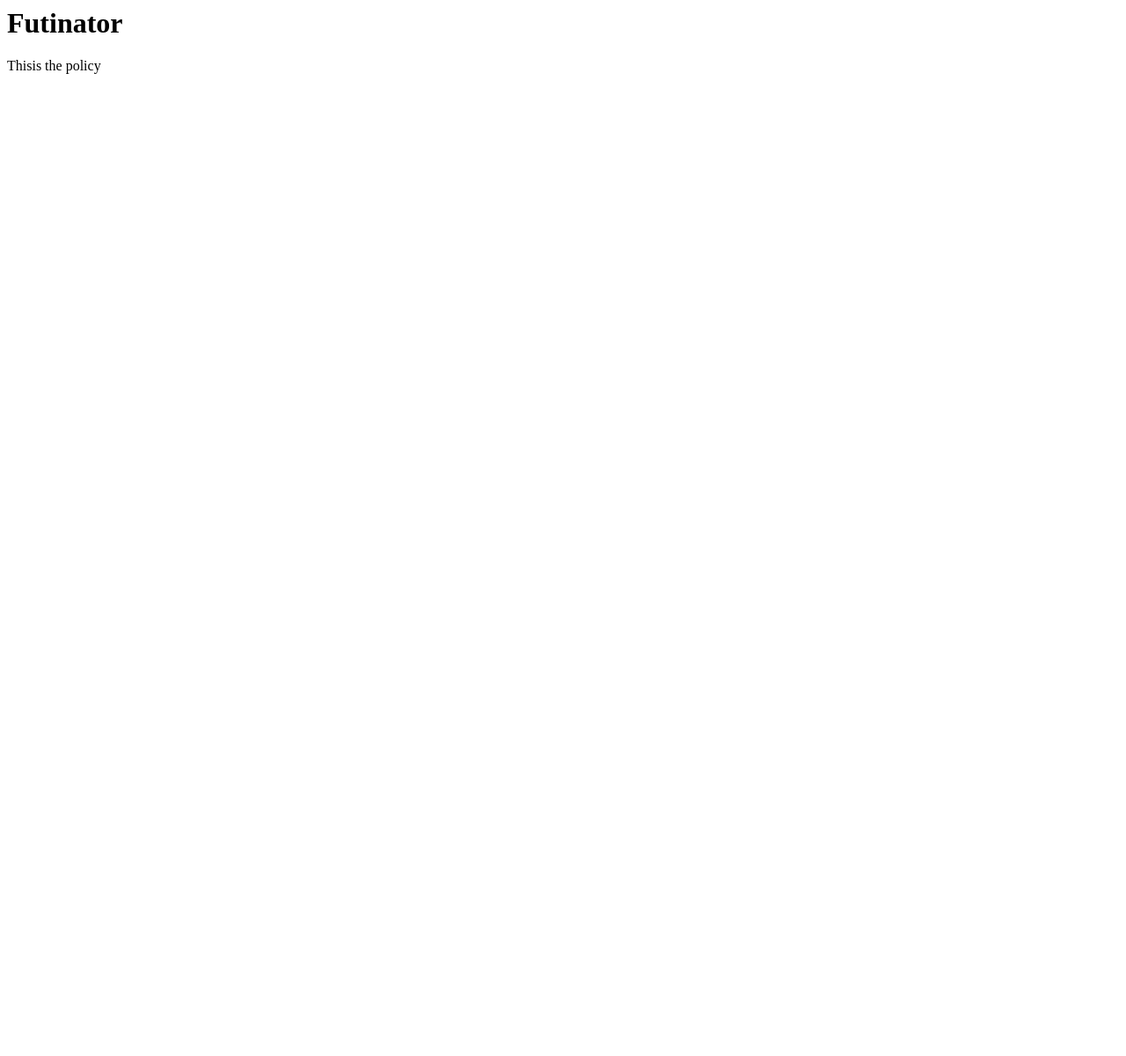
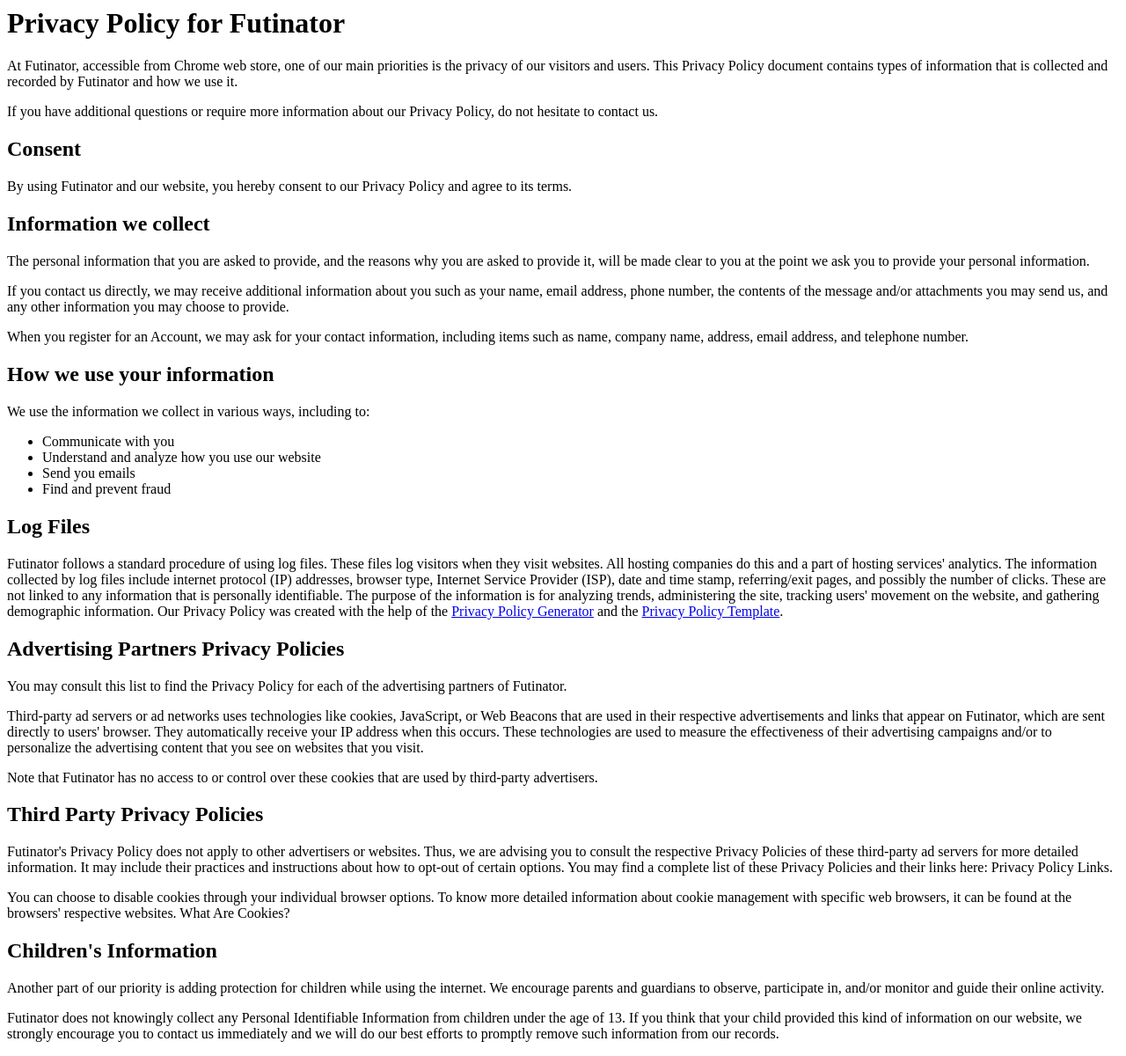
Before and after one commit to Futinator/futinator.github.io, a plain HTML site: page pages/policy.html in a window 1280 px wide. Shown: the whole page at 88% size. Before the commit the page ends 800 px from the top, so only its background shows below. Drawn offline with Linux system fonts and the light colour scheme.

Commit message:
Policy update

```diff
--- a/pages/policy.html
+++ b/pages/policy.html
@@ -1,6 +1,59 @@
 <html>
 <body>
-<h1>Futinator</h1>
-<p>Thisis the policy</p>
+<h1>Privacy Policy for Futinator</h1>
+<p>
+
+<p>At Futinator, accessible from Chrome web store, one of our main priorities is the privacy of our visitors and users. This Privacy Policy document contains types of information that is collected and recorded by Futinator and how we use it.</p>
+
+<p>If you have additional questions or require more information about our Privacy Policy, do not hesitate to contact us.</p>
+
+<h2>Consent</h2>
+
+<p>By using Futinator and our website, you hereby consent to our Privacy Policy and agree to its terms.</p>
+
+<h2>Information we collect</h2>
+
+<p>The personal information that you are asked to provide, and the reasons why you are asked to provide it, will be made clear to you at the point we ask you to provide your personal information.</p>
+<p>If you contact us directly, we may receive additional information about you such as your name, email address, phone number, the contents of the message and/or attachments you may send us, and any other information you may choose to provide.</p>
+<p>When you register for an Account, we may ask for your contact information, including items such as name, company name, address, email address, and telephone number.</p>
+
+<h2>How we use your information</h2>
+
+<p>We use the information we collect in various ways, including to:</p>
+
+<ul>
+<li>Communicate with you</li>
+<li>Understand and analyze how you use our website</li>
+<li>Send you emails</li>
+<li>Find and prevent fraud</li>
+</ul>
+
+<h2>Log Files</h2>
+
+<p>Futinator follows a standard procedure of using log files. These files log visitors when they visit websites. All hosting companies do this and a part of hosting services' analytics. The information collected by log files include internet protocol (IP) addresses, browser type, Internet Service Provider (ISP), date and time stamp, referring/exit pages, and possibly the number of clicks. These are not linked to any information that is personally identifiable. The purpose of the information is for analyzing trends, administering the site, tracking users' movement on the website, and gathering demographic information. Our Privacy Policy was created with the help of the <a href="https://www.privacypolicygenerator.info">Privacy Policy Generator</a> and the <a href="https://www.privacypolicytemplate.net/">Privacy Policy Template</a>.</p>
+
+
+
+
+<h2>Advertising Partners Privacy Policies</h2>
+
+<P>You may consult this list to find the Privacy Policy for each of the advertising partners of Futinator.</p>
+
+<p>Third-party ad servers or ad networks uses technologies like cookies, JavaScript, or Web Beacons that are used in their respective advertisements and links that appear on Futinator, which are sent directly to users' browser. They automatically receive your IP address when this occurs. These technologies are used to measure the effectiveness of their advertising campaigns and/or to personalize the advertising content that you see on websites that you visit.</p>
+
+<p>Note that Futinator has no access to or control over these cookies that are used by third-party advertisers.</p>
+
+<h2>Third Party Privacy Policies</h2>
+
+<p>Futinator's Privacy Policy does not apply to other advertisers or websites. Thus, we are advising you to consult the respective Privacy Policies of these third-party ad servers for more detailed information. It may include their practices and instructions about how to opt-out of certain options. You may find a complete list of these Privacy Policies and their links here: Privacy Policy Links.</p>
+
+<p>You can choose to disable cookies through your individual browser options. To know more detailed information about cookie management with specific web browsers, it can be found at the browsers' respective websites. What Are Cookies?</p>
+
+<h2>Children's Information</h2>
+
+<p>Another part of our priority is adding protection for children while using the internet. We encourage parents and guardians to observe, participate in, and/or monitor and guide their online activity.</p>
+
+<p>Futinator does not knowingly collect any Personal Identifiable Information from children under the age of 13. If you think that your child provided this kind of information on our website, we strongly encourage you to contact us immediately and we will do our best efforts to promptly remove such information from our records.</p>
+</p>
 </body>
 </html>
```
